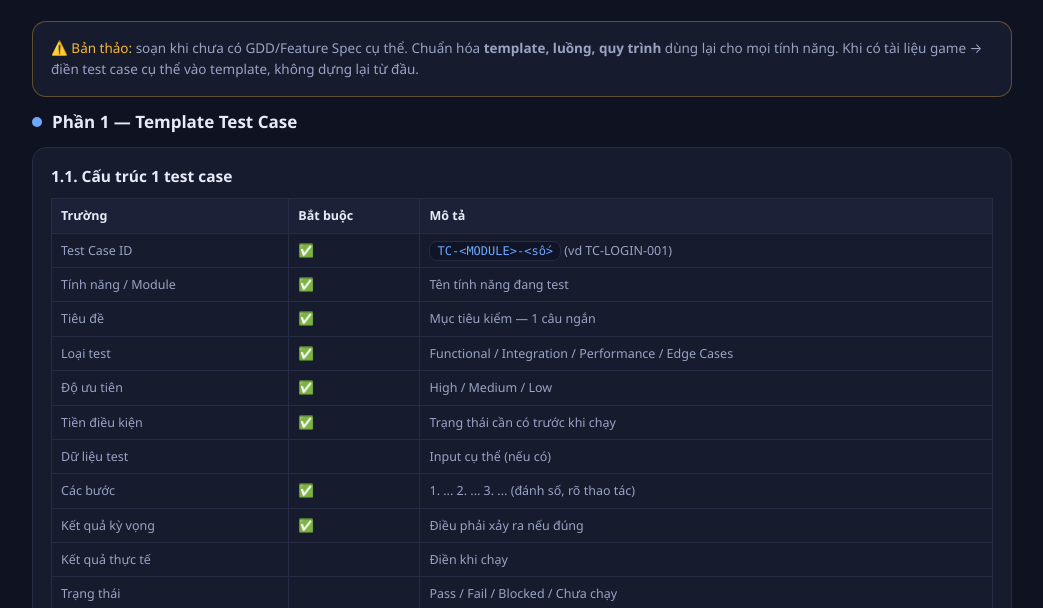
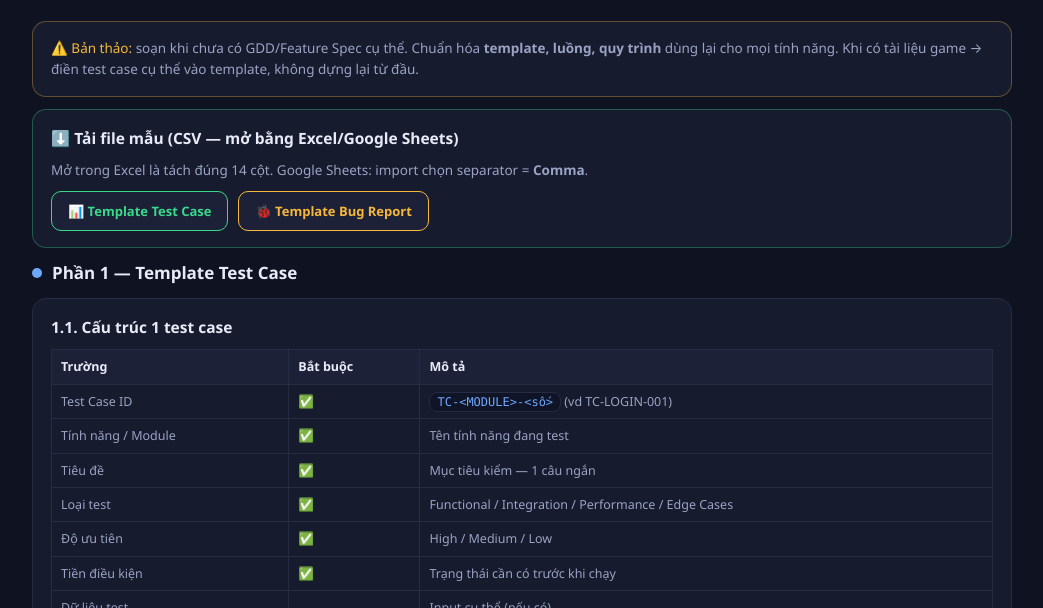
Before and after one commit to duong141001/kazuo-smitwork-tutorial, a website: page qa-process-template/index.html in a window 1280 px wide. Shown: the part 191-799 px from the top of the page, without its empty margins (118-1161 px from the left). Drawn offline with Linux system fonts and the light colour scheme.

Commit message:
docs: add CSV template download buttons to QA process page

```diff
--- a/qa-process-template/index.html
+++ b/qa-process-template/index.html
@@ -62,6 +62,19 @@
 
   <div class="card" style="border-color:#f6b73c55">
     <p style="margin:0"><span class="warn">⚠️ Bản thảo:</span> soạn khi chưa có GDD/Feature Spec cụ thể. Chuẩn hóa <strong>template, luồng, quy trình</strong> dùng lại cho mọi tính năng. Khi có tài liệu game → điền test case cụ thể vào template, không dựng lại từ đầu.</p>
+  </div>
+
+  <div class="card" style="border-color:#39d98a55">
+    <h2 style="margin:0 0 10px">⬇️ Tải file mẫu (CSV — mở bằng Excel/Google Sheets)</h2>
+    <p style="margin:0 0 10px">Mở trong Excel là tách đúng 14 cột. Google Sheets: import chọn separator = <strong>Comma</strong>.</p>
+    <div style="display:flex; flex-wrap:wrap; gap:10px">
+      <a href="../qa-templates/test-case-template.csv" download
+         style="background:#1d2138; border:1px solid var(--t); color:var(--t); text-decoration:none;
+                font-size:13px; padding:9px 16px; border-radius:10px; font-weight:600">📊 Template Test Case</a>
+      <a href="../qa-templates/bug-report-template.csv" download
+         style="background:#1d2138; border:1px solid var(--y); color:var(--y); text-decoration:none;
+                font-size:13px; padding:9px 16px; border-radius:10px; font-weight:600">🐞 Template Bug Report</a>
+    </div>
   </div>
 
   <!-- PHẦN 1 -->
```
